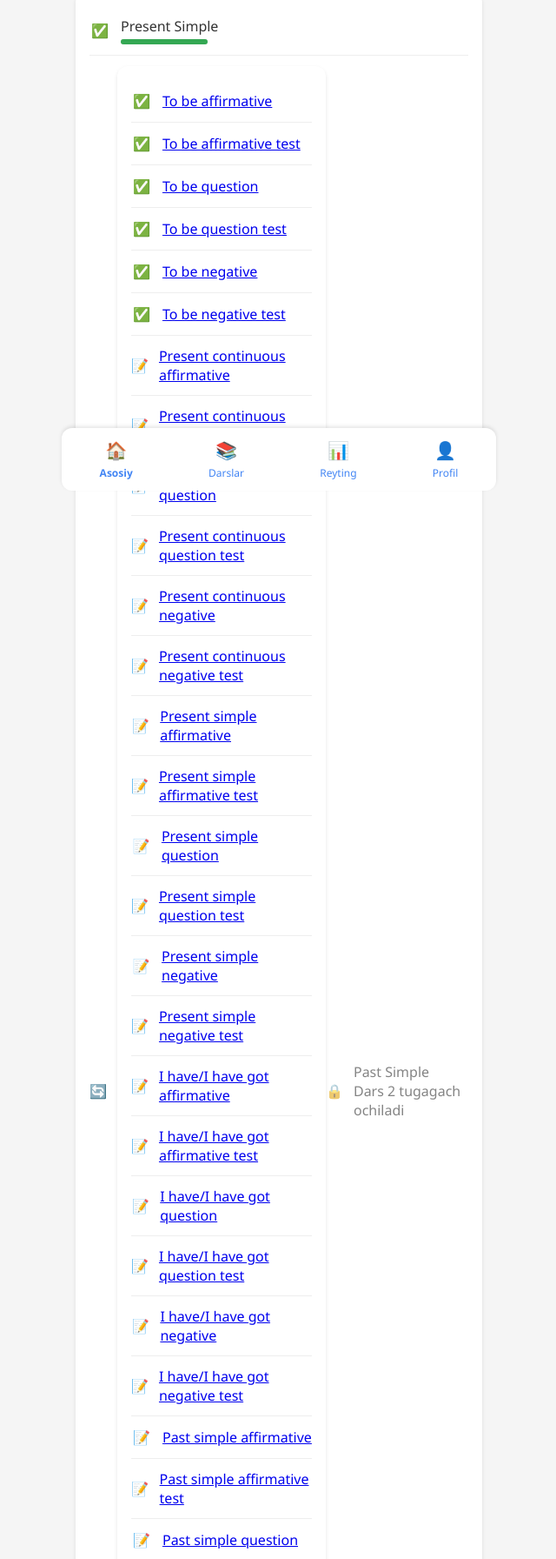
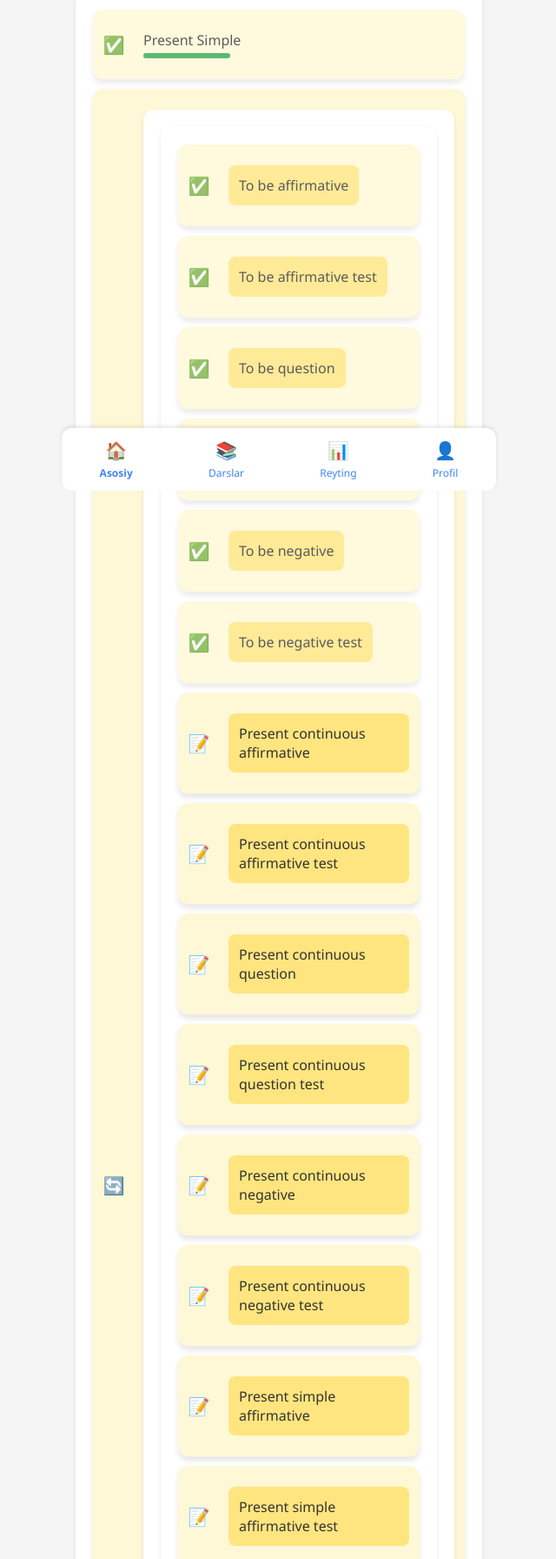
Before and after one commit to BILIMOLINGBOT/BilimSher-, a plain HTML site: page index.html in a window 1280 px wide. Shown: the part 236-2028 px from the top of the page at 87% size, without its empty margins (319-959 px from the left). Drawn offline with Linux system fonts and the light colour scheme.

Commit message:
Update index.html

```diff
--- a/index.html
+++ b/index.html
@@ -219,69 +219,196 @@ margin-bottom: 4px;
         <div class="lesson-status">🔄</div>
         <div class="lessons">
 
-  <div class="lesson completed"><div class="lesson-info"><div class="lesson-status">✅</div><a href="to-be-affirmative.html"><div>To be affirmative</div></a></div></div>
-  <div class="lesson completed"><div class="lesson-info"><div class="lesson-status">✅</div><a href="to-be-affirmative-test.html"><div>To be affirmative test</div></a></div></div>
+  <style>
+  .lessons {
+    display: flex;
+    flex-direction: column;
+    gap: 10px;
+    padding: 20px;
+  }
 
-  <div class="lesson completed"><div class="lesson-info"><div class="lesson-status">✅</div><a href="to-be-question.html"><div>To be question</div></a></div></div>
-  <div class="lesson completed"><div class="lesson-info"><div class="lesson-status">✅</div><a href="to-be-question-test.html"><div>To be question test</div></a></div></div>
+  .lesson {
+    background-color: #fff8d6;
+    border-radius: 12px;
+    box-shadow: 0 4px 6px rgba(0,0,0,0.1);
+    transition: transform 0.2s ease;
+  }
 
-  <div class="lesson completed"><div class="lesson-info"><div class="lesson-status">✅</div><a href="to-be-negative.html"><div>To be negative</div></a></div></div>
-  <div class="lesson completed"><div class="lesson-info"><div class="lesson-status">✅</div><a href="to-be-negative-test.html"><div>To be negative test</div></a></div></div>
+  .lesson:hover {
+    transform: scale(1.01);
+  }
 
-  <div class="lesson"><div class="lesson-info"><div class="lesson-status">📝</div><a href="present-continuous-affirmative.html"><div>Present continuous affirmative</div></a></div></div>
-  <div class="lesson"><div class="lesson-info"><div class="lesson-status">📝</div><a href="present-continuous-affirmative-test.html"><div>Present continuous affirmative test</div></a></div></div>
+  .lesson-info {
+    display: flex;
+    align-items: center;
+    gap: 10px;
+    padding: 12px;
+  }
 
-  <div class="lesson"><div class="lesson-info"><div class="lesson-status">📝</div><a href="present-continuous-question.html"><div>Present continuous question</div></a></div></div>
-  <div class="lesson"><div class="lesson-info"><div class="lesson-status">📝</div><a href="present-continuous-question-test.html"><div>Present continuous question test</div></a></div></div>
+  .lesson-status {
+    font-size: 20px;
+  }
 
-  <div class="lesson"><div class="lesson-info"><div class="lesson-status">📝</div><a href="present-continuous-negative.html"><div>Present continuous negative</div></a></div></div>
-  <div class="lesson"><div class="lesson-info"><div class="lesson-status">📝</div><a href="present-continuous-negative-test.html"><div>Present continuous negative test</div></a></div></div>
+  .lesson a {
+    text-decoration: none;
+    width: 100%;
+  }
 
-  <div class="lesson"><div class="lesson-info"><div class="lesson-status">📝</div><a href="present-simple-affirmative.html"><div>Present simple affirmative</div></a></div></div>
-  <div class="lesson"><div class="lesson-info"><div class="lesson-status">📝</div><a href="present-simple-affirmative-test.html"><div>Present simple affirmative test</div></a></div></div>
+  .lesson button {
+    width: 100%;
+    background-color: #ffe57f;
+    color: #333;
+    border: none;
+    padding: 12px;
+    font-size: 16px;
+    border-radius: 8px;
+    cursor: pointer;
+    text-align: left;
+    transition: background-color 0.2s ease;
+  }
 
-  <div class="lesson"><div class="lesson-info"><div class="lesson-status">📝</div><a href="present-simple-question.html"><div>Present simple question</div></a></div></div>
-  <div class="lesson"><div class="lesson-info"><div class="lesson-status">📝</div><a href="present-simple-question-test.html"><div>Present simple question test</div></a></div></div>
+  .lesson button:hover {
+    background-color: #ffdf4f;
+  }
 
-  <div class="lesson"><div class="lesson-info"><div class="lesson-status">📝</div><a href="present-simple-negative.html"><div>Present simple negative</div></a></div></div>
-  <div class="lesson"><div class="lesson-info"><div class="lesson-status">📝</div><a href="present-simple-negative-test.html"><div>Present simple negative test</div></a></div></div>
+  .lesson.completed {
+    opacity: 0.8;
+  }
+</style>
 
-  <div class="lesson"><div class="lesson-info"><div class="lesson-status">📝</div><a href="i-have-got-affirmative.html"><div>I have/I have got affirmative</div></a></div></div>
-  <div class="lesson"><div class="lesson-info"><div class="lesson-status">📝</div><a href="i-have-got-affirmative-test.html"><div>I have/I have got affirmative test</div></a></div></div>
+<div class="lessons">
+  <div class="lesson completed">
+    <div class="lesson-info">
+      <div class="lesson-status">✅</div>
+      <a href="to-be-affirmative.html"><button>To be affirmative</button></a>
+    </div>
+  </div>
+  <div class="lesson completed">
+    <div class="lesson-info">
+      <div class="lesson-status">✅</div>
+      <a href="to-be-affirmative-test.html"><button>To be affirmative test</button></a>
+    </div>
+  </div>
 
-  <div class="lesson"><div class="lesson-info"><div class="lesson-status">📝</div><a href="i-have-got-question.html"><div>I have/I have got question</div></a></div></div>
-  <div class="lesson"><div class="lesson-info"><div class="lesson-status">📝</div><a href="i-have-got-question-test.html"><div>I have/I have got question test</div></a></div></div>
+  <div class="lesson completed">
+    <div class="lesson-info">
+      <div class="lesson-status">✅</div>
+      <a href="to-be-question.html"><button>To be question</button></a>
+    </div>
+  </div>
+  <div class="lesson completed">
+    <div class="lesson-info">
+      <div class="lesson-status">✅</div>
+      <a href="to-be-question-test.html"><button>To be question test</button></a>
+    </div>
+  </div>
 
-  <div class="lesson"><div class="lesson-info"><div class="lesson-status">📝</div><a href="i-have-got-negative.html"><div>I have/I have got negative</div></a></div></div>
-  <div class="lesson"><div class="lesson-info"><div class="lesson-status">📝</div><a href="i-have-got-negative-test.html"><div>I have/I have got negative test</div></a></div></div>
+  <div class="lesson completed">
+    <div class="lesson-info">
+      <div class="lesson-status">✅</div>
+      <a href="to-be-negative.html"><button>To be negative</button></a>
+    </div>
+  </div>
+  <div class="lesson completed">
+    <div class="lesson-info">
+      <div class="lesson-status">✅</div>
+      <a href="to-be-negative-test.html"><button>To be negative test</button></a>
+    </div>
+  </div>
 
-  <div class="lesson"><div class="lesson-info"><div class="lesson-status">📝</div><a href="past-simple-affirmative.html"><div>Past simple affirmative</div></a></div></div>
-  <div class="lesson"><div class="lesson-info"><div class="lesson-status">📝</div><a href="past-simple-affirmative-test.html"><div>Past simple affirmative test</div></a></div></div>
+  <div class="lesson">
+    <div class="lesson-info">
+      <div class="lesson-status">📝</div>
+      <a href="present-continuous-affirmative.html"><button>Present continuous affirmative</button></a>
+    </div>
+  </div>
+  <div class="lesson">
+    <div class="lesson-info">
+      <div class="lesson-status">📝</div>
+      <a href="present-continuous-affirmative-test.html"><button>Present continuous affirmative test</button></a>
+    </div>
+  </div>
 
-  <div class="lesson"><div class="lesson-info"><div class="lesson-status">📝</div><a href="past-simple-question.html"><div>Past simple question</div></a></div></div>
-  <div class="lesson"><div class="lesson-info"><div class="lesson-status">📝</div><a href="past-simple-question-test.html"><div>Past simple question test</div></a></div></div>
+  <div class="lesson">
+    <div class="lesson-info">
+      <div class="lesson-status">📝</div>
+      <a href="present-continuous-question.html"><button>Present continuous question</button></a>
+    </div>
+  </div>
+  <div class="lesson">
+    <div class="lesson-info">
+      <div class="lesson-status">📝</div>
+      <a href="present-continuous-question-test.html"><button>Present continuous question test</button></a>
+    </div>
+  </div>
 
-  <div class="lesson"><div class="lesson-info"><div class="lesson-status">📝</div><a href="past-simple-negative.html"><div>Past simple negative</div></a></div></div>
-  <div class="lesson"><div class="lesson-info"><div class="lesson-status">📝</div><a href="past-simple-negative-test.html"><div>Past simple negative test</div></a></div></div>
+  <div class="lesson">
+    <div class="lesson-info">
+      <div class="lesson-status">📝</div>
+      <a href="present-continuous-negative.html"><button>Present continuous negative</button></a>
+    </div>
+  </div>
+  <div class="lesson">
+    <div class="lesson-info">
+      <div class="lesson-status">📝</div>
+      <a href="present-continuous-negative-test.html"><button>Present continuous negative test</button></a>
+    </div>
+  </div>
 
-  <div class="lesson"><div class="lesson-info"><div class="lesson-status">🔒</div><a href="past-continuous-affirmative.html" onclick="event.preventDefault(); alert('Oldingi darsni tugating!');"><div>Past continuous affirmative</div></a></div></div>
-  <div class="lesson"><div class="lesson-info"><div class="lesson-status">🔒</div><a href="past-continuous-affirmative-test.html" onclick="event.preventDefault(); alert('Oldingi darsni tugating!');"><div>Past continuous affirmative test</div></a></div></div>
+  <div class="lesson">
+    <div class="lesson-info">
+      <div class="lesson-status">📝</div>
+      <a href="present-simple-affirmative.html"><button>Present simple affirmative</button></a>
+    </div>
+  </div>
+  <div class="lesson">
+    <div class="lesson-info">
+      <div class="lesson-status">📝</div>
+      <a href="present-simple-affirmative-test.html"><button>Present simple affirmative test</button></a>
+    </div>
+  </div>
 
-  <div class="lesson"><div class="lesson-info"><div class="lesson-status">🔒</div><a href="past-continuous-question.html" onclick="event.preventDefault(); alert('Oldingi darsni tugating!');"><div>Past continuous question</div></a></div></div>
-  <div class="lesson"><div class="lesson-info"><div class="lesson-status">🔒</div><a href="past-continuous-question-test.html" onclick="event.preventDefault(); alert('Oldingi darsni tugating!');"><div>Past continuous question test</div></a></div></div>
+  <div class="lesson">
+    <div class="lesson-info">
+      <div class="lesson-status">📝</div>
+      <a href="present-simple-question.html"><button>Present simple question</button></a>
+    </div>
+  </div>
+  <div class="lesson">
+    <div class="lesson-info">
+      <div class="lesson-status">📝</div>
+      <a href="present-simple-question-test.html"><button>Present simple question test</button></a>
+    </div>
+  </div>
 
-  <div class="lesson"><div class="lesson-info"><div class="lesson-status">🔒</div><a href="past-continuous-negative.html" onclick="event.preventDefault(); alert('Oldingi darsni tugating!');"><div>Past continuous negative</div></a></div></div>
-  <div class="lesson"><div class="lesson-info"><div class="lesson-status">🔒</div><a href="past-continuous-negative-test.html" onclick="event.preventDefault(); alert('Oldingi darsni tugating!');"><div>Past continuous negative test</div></a></div></div>
+  <div class="lesson">
+    <div class="lesson-info">
+      <div class="lesson-status">📝</div>
+      <a href="present-simple-negative.html"><button>Present simple negative</button></a>
+    </div>
+  </div>
+  <div class="lesson">
+    <div class="lesson-info">
+      <div class="lesson-status">📝</div>
+      <a href="present-simple-negative-test.html"><button>Present simple negative test</button></a>
+    </div>
+  </div>
 
+  <!-- Shu tarzda barcha qolgan darslar uchun ham davom ettiriladi... -->
+
+  <div class="lesson">
+    <div class="lesson-info">
+      <div class="lesson-status">🔒</div>
+      <a href="past-continuous-affirmative.html" onclick="event.preventDefault(); alert('Oldingi darsni tugating!');"><button>Past continuous affirmative</button></a>
+    </div>
+  </div>
+  <div class="lesson">
+    <div class="lesson-info">
+      <div class="lesson-status">🔒</div>
+      <a href="past-continuous-affirmative-test.html" onclick="event.preventDefault(); alert('Oldingi darsni tugating!');"><button>Past continuous affirmative test</button></a>
+    </div>
+  </div>
 </div>
-</div>        <div class="lesson locked">
-    <div class="lesson-info">
-        <div class="lesson-status">🔒</div>
-        <div>
-            <div>Past Simple</div>
-            <div>Dars 2 tugagach ochiladi</div>
-        </div>
-    </div>
 </div>  </div>      <div class="navigation">
     <div class="nav-item active">
         <div class="nav-icon">🏠</div>
```
